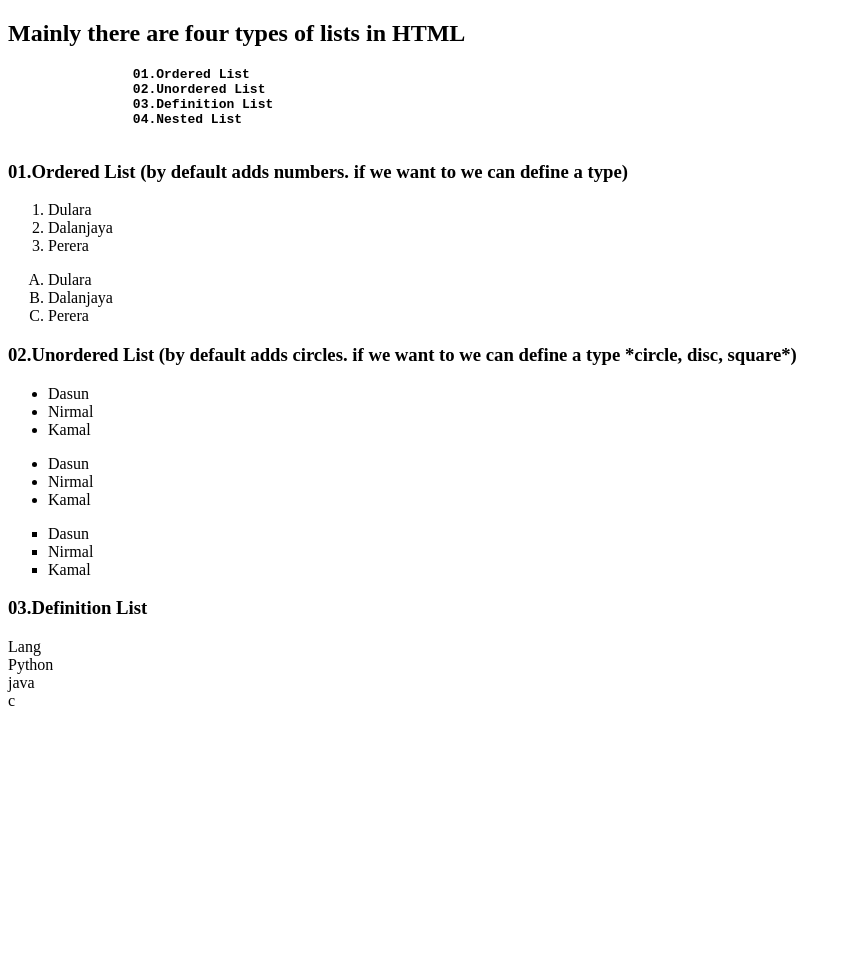
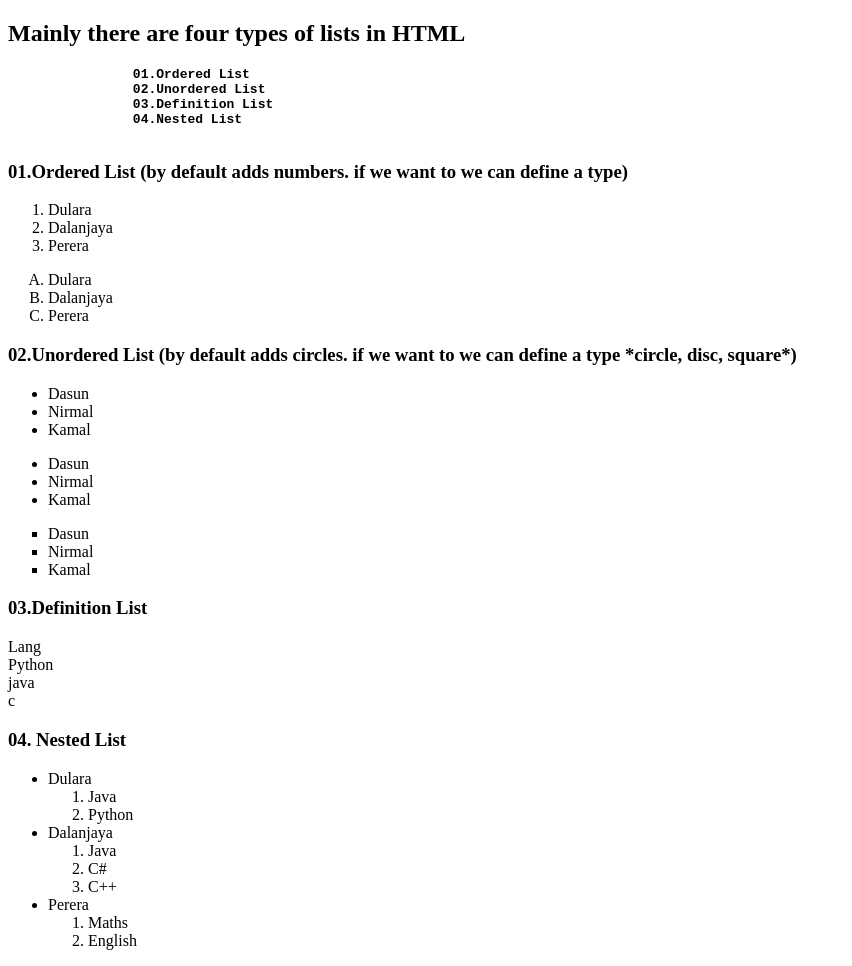
Before and after one commit to dularadananjaya/htmlBasic, a plain HTML site: page html_list.html in a window 1280 px wide. Shown: the whole page, without its empty margins (0-852 px from the left). Before the commit the page ends 800 px from the top, so only its background shows below. Drawn offline with Linux system fonts and the light colour scheme.

Commit message:
Nested List

```diff
--- a/html_list.html
+++ b/html_list.html
@@ -62,6 +62,31 @@
                     <dt>c</dt>
                 </dl>
 
+        <h3>04. Nested List</h3>
+           <ul>
+               <li>
+                   Dulara
+                   <ol>
+                       <li>Java</li>
+                       <li>Python</li>
+                   </ol>
+               </li>
+               <li>
+                   Dalanjaya
+                   <ol>
+                       <li>Java</li>
+                       <li>C#</li>
+                       <li>C++</li>
+                   </ol>
+               </li>
+               <li>
+                   Perera
+                   <ol>
+                       <li>Maths</li>
+                       <li>English</li>
+                   </ol>
+               </li>
+           </ul>
 
 
 </body>
```
